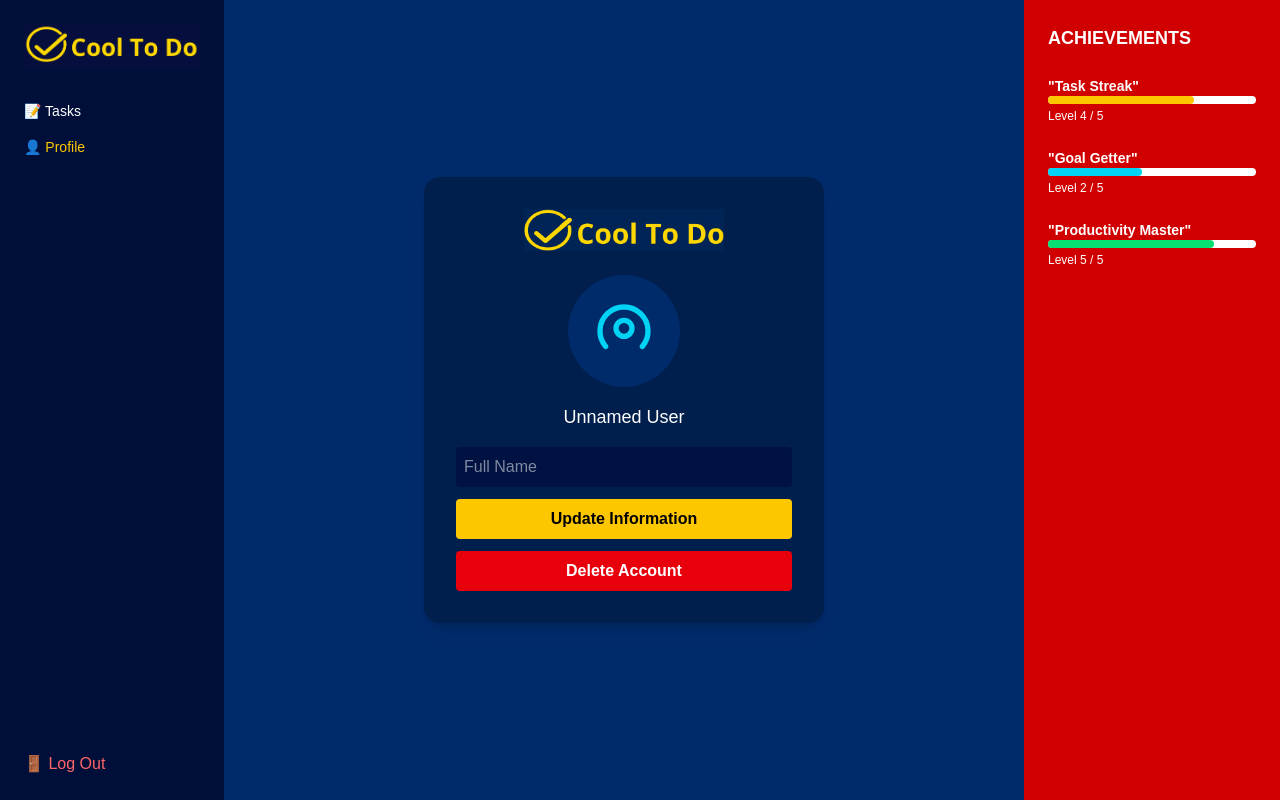
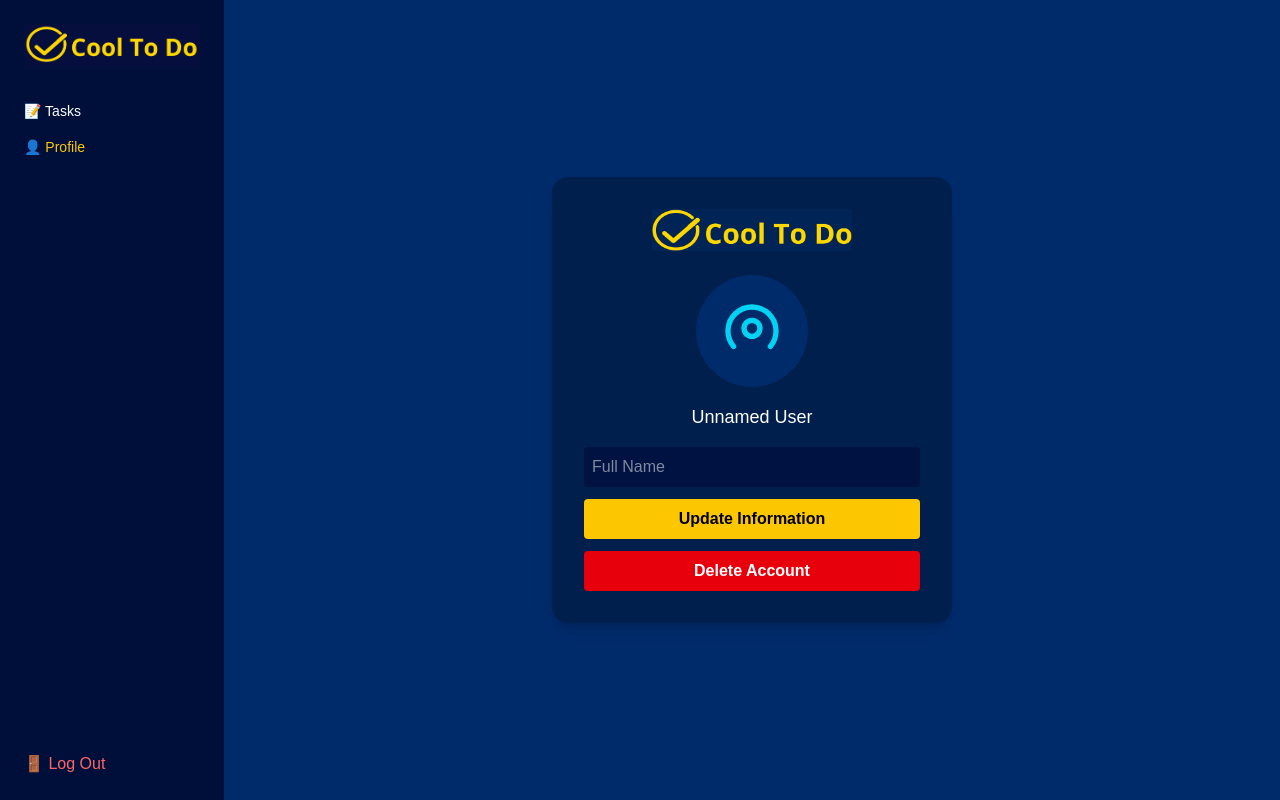
Before and after one commit to Christopher-Hanovich/cool-to-do, a Next.js app: page /profile in a window 1280 px wide. Built offline with nearby package versions, Linux system fonts and the light colour scheme; no server answers; the database is empty; sample sign-in values are in the browser's storage.

Commit message:
deleted achievements bar

```diff
--- a/app/profile/page.tsx
+++ b/app/profile/page.tsx
@@ -118,37 +118,6 @@ export default function ProfilePage() {
           </div>
         </div>
       </main>
-
-      {/* ==================== RIGHT ACHIEVEMENTS PANEL ==================== */}
-      <aside className="w-64 bg-[#d00000] p-6 text-white flex flex-col">
-        <h2 className="text-lg font-bold mb-6 uppercase">Achievements</h2>
-
-        <div className="space-y-6 text-sm">
-          <div>
-            <p className="font-semibold">"Task Streak"</p>
-            <div className="w-full bg-white h-2 rounded">
-              <div className="bg-yellow-400 h-2 rounded" style={{ width: "70%" }}></div>
-            </div>
-            <p className="text-xs mt-1">Level 4 / 5</p>
-          </div>
-
-          <div>
-            <p className="font-semibold">"Goal Getter"</p>
-            <div className="w-full bg-white h-2 rounded">
-              <div className="bg-cyan-400 h-2 rounded" style={{ width: "45%" }}></div>
-            </div>
-            <p className="text-xs mt-1">Level 2 / 5</p>
-          </div>
-
-          <div>
-            <p className="font-semibold">"Productivity Master"</p>
-            <div className="w-full bg-white h-2 rounded">
-              <div className="bg-green-400 h-2 rounded" style={{ width: "80%" }}></div>
-            </div>
-            <p className="text-xs mt-1">Level 5 / 5</p>
-          </div>
-        </div>
-      </aside>
     </div>
   );
 }
```
